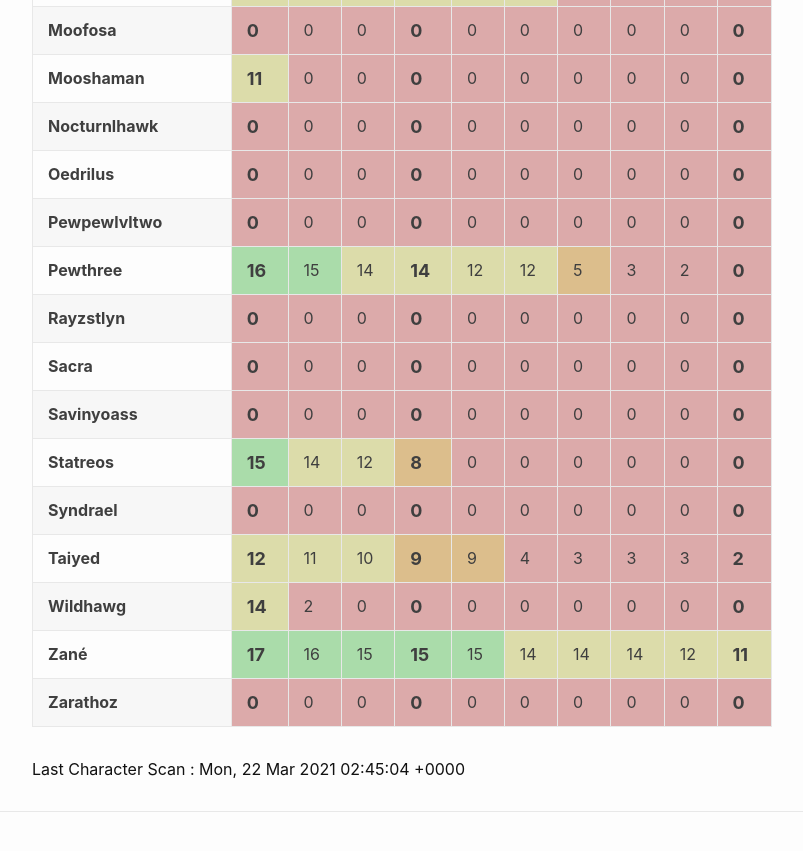
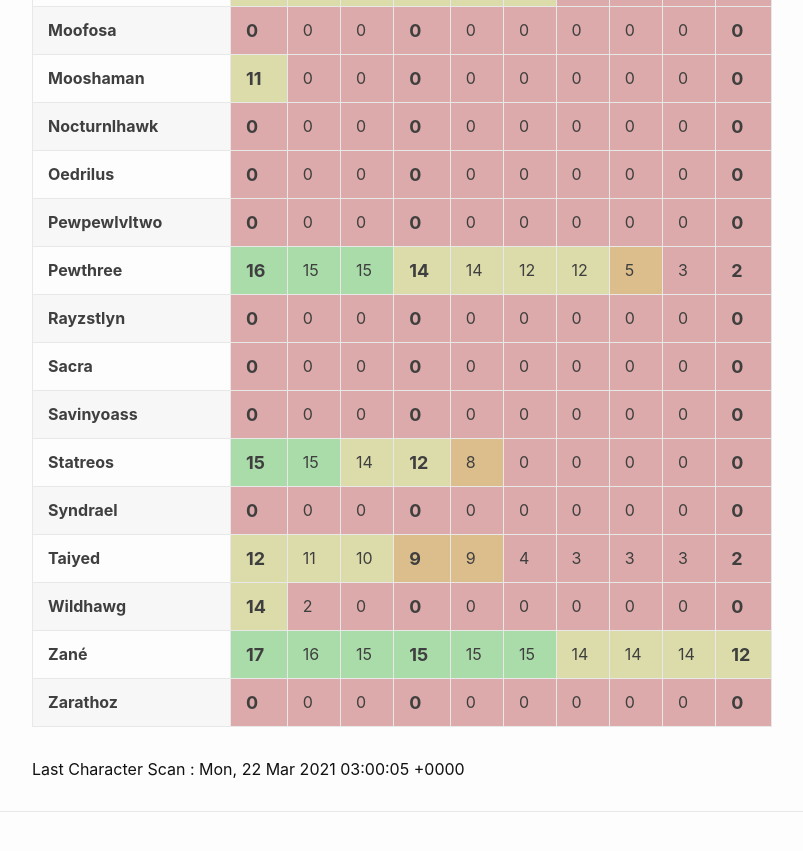
Before and after one commit to eldertribunal/keystonetracker, a Jekyll site: the page built from weekly.md, in a window 1280 px wide and 900 px high, scrolled down 1244 px. Shown: the top 851 px of the window, without its empty margins (126-929 px from the left). Built offline with Jekyll 4.4.1, drawn with Linux system fonts in a browser that asks for light colours.

Commit message:
auto scan Mon Mar 22 03:00:47 UTC 2021

```diff
--- a/_data/scanned.json
+++ b/_data/scanned.json
@@ -1,3 +1,3 @@
 {
-  "timestamp": 1616381104
+  "timestamp": 1616382005
 }
--- a/_data/weekly.json
+++ b/_data/weekly.json
@@ -214,14 +214,14 @@
     "dungeons": [
       16,
       15,
+      15,
       14,
       14,
       12,
       12,
       5,
       3,
-      2,
-      0
+      2
     ]
   },
   {
@@ -307,11 +307,11 @@
       15,
       15,
       15,
+      15,
       14,
       14,
       14,
-      12,
-      11
+      12
     ]
   },
   {
@@ -453,13 +453,13 @@
     "name": "Hokogo",
     "dungeons": [
       15,
+      15,
       14,
       14,
       12,
       12,
       12,
       11,
-      3,
       3,
       3
     ]
@@ -498,10 +498,10 @@
     "name": "Statreos",
     "dungeons": [
       15,
+      15,
       14,
       12,
       8,
-      0,
       0,
       0,
       0,
```
